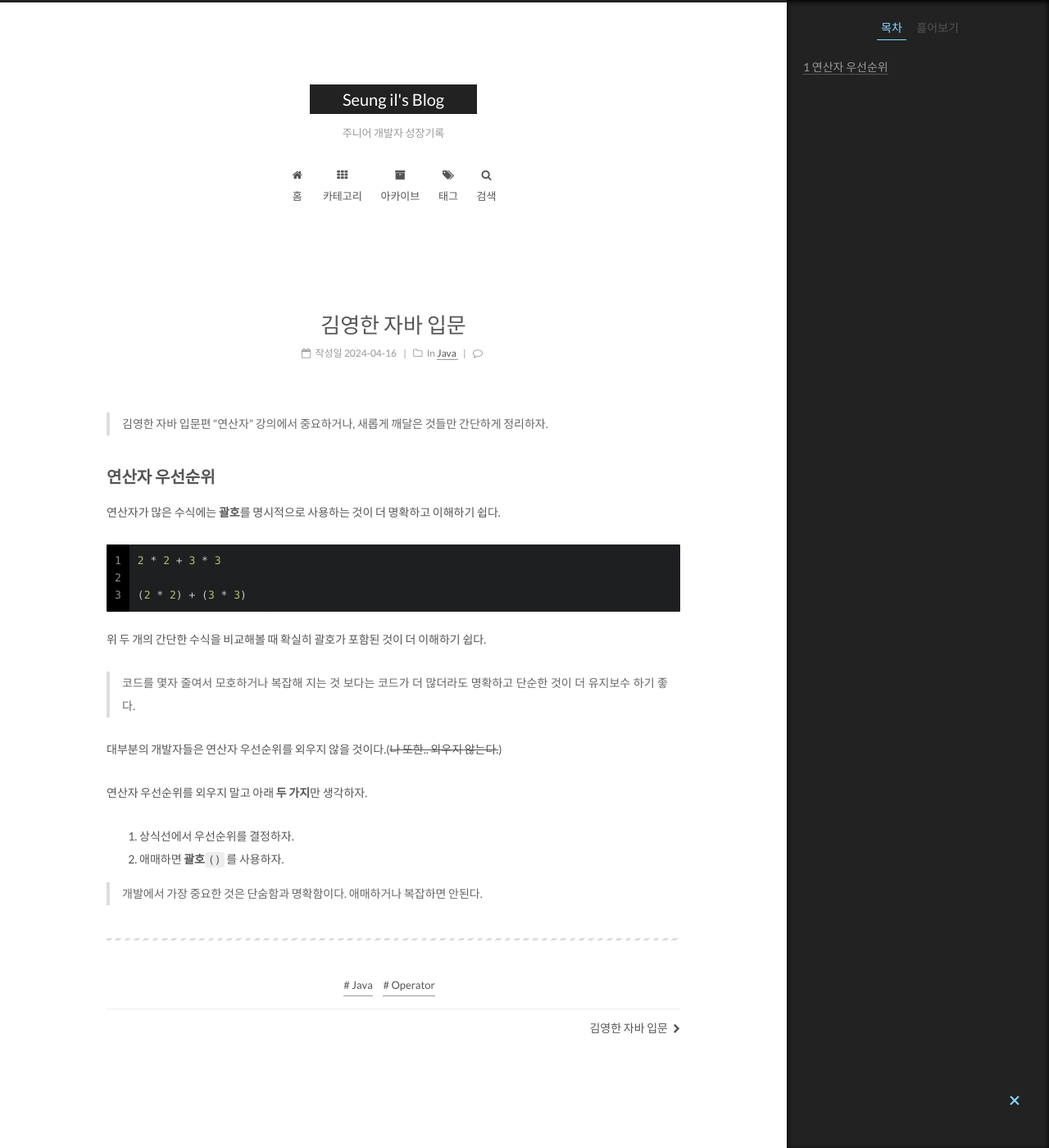
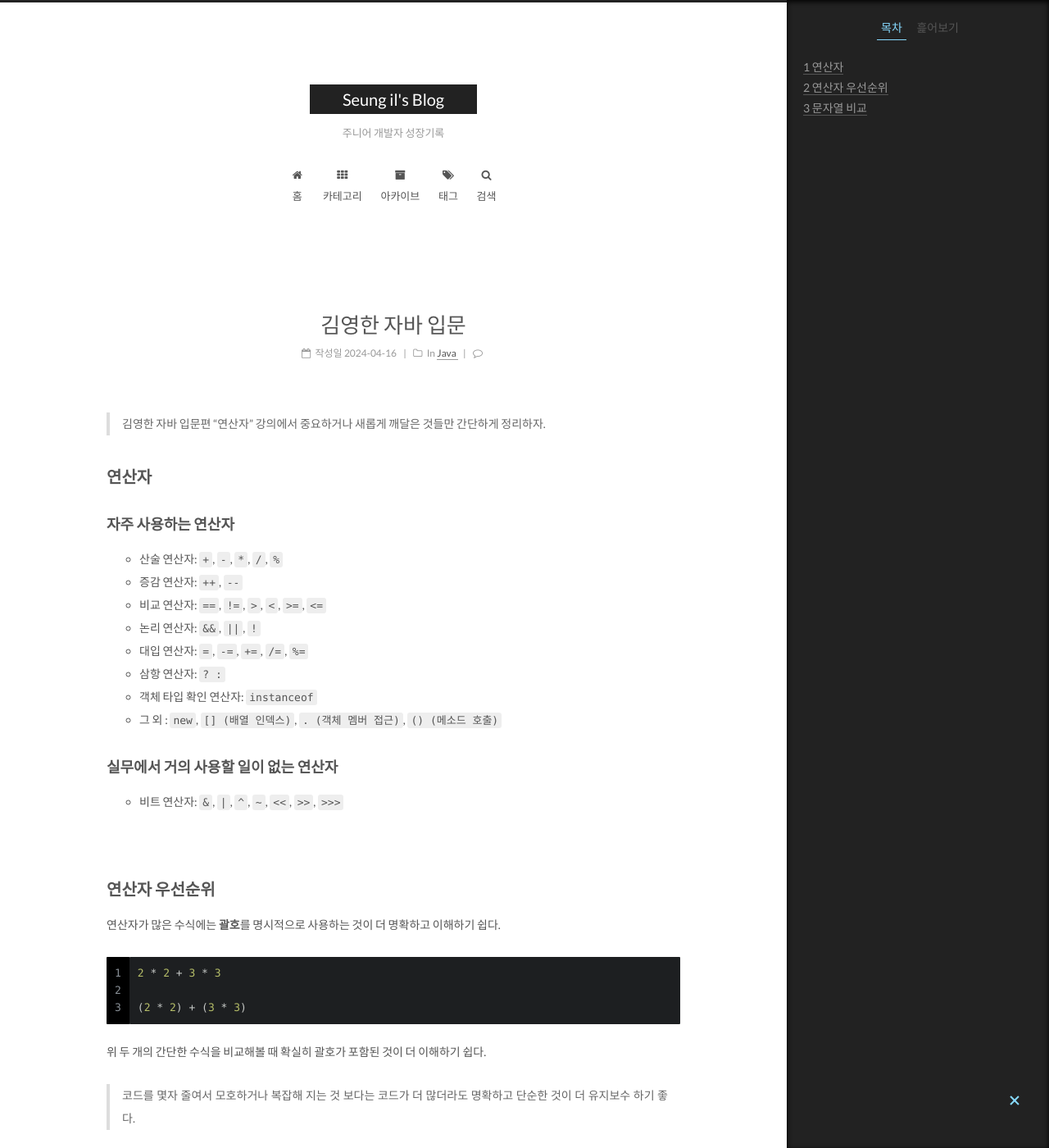
Before and after one commit to Seung-IL-Bang/Seung-IL-Bang.github.io, a Jekyll site: the page built from _posts/Java/2024-04-16-Java_Operator.md, in a window 1280 px wide and 1400 px high. Shown: the whole window at 82% size. Built offline with Jekyll 4.4.1, drawn with Linux system fonts in a browser that asks for light colours; comment, search, counter and statistics services are not loaded; some of the changed text lies outside the part shown.

Commit message:
2024-04-20

````diff
--- a/_posts/Java/2024-04-16-Java_Operator.md
+++ b/_posts/Java/2024-04-16-Java_Operator.md
@@ -10,9 +10,26 @@ tags:
 
 ---
 
-> 김영한 자바 입문편 "연산자" 강의에서 중요하거나, 새롭게 깨달은 것들만 간단하게 정리하자.
+> 김영한 자바 입문편 "연산자" 강의에서 중요하거나 새롭게 깨달은 것들만 간단하게 정리하자.
 
 <!-- more -->
+
+## 연산자
+
+### 자주 사용하는 연산자
+- 산술 연산자: `+`, `-`, `*`, `/`, `%`
+- 증감 연산자: `++`, `--`
+- 비교 연산자: `==`, `!=`, `>`, `<`, `>=`, `<=`
+- 논리 연산자: `&&`, `||`, `!`
+- 대입 연산자: `=`, `-=`, `+=`, `/=`, `%=`
+- 삼항 연산자: `? :`
+- 객체 타입 확인 연산자: `instanceof`
+- 그 외 : `new`, `[] (배열 인덱스)`, `. (객체 멤버 접근)`, `() (메소드 호출)`
+
+### 실무에서 거의 사용할 일이 없는 연산자
+- 비트 연산자: `&`, `|`, `^`, `~`, `<<`, `>>`, `>>>`
+
+<br>
 
 ## 연산자 우선순위
 
@@ -35,5 +52,26 @@ tags:
 
 > 개발에서 가장 중요한 것은 단숨함과 명확함이다. 애매하거나 복잡하면 안된다.
 
+<br>
+
+## 문자열 비교
+문자열이 같은지 비교할 때는 `==` 이 아니라 `.equals()` 메서드를 사용해야 한다. `==` 를 사용하면 성공할 때도 있지만 실패할 때도 있다.
+
+```java
+String str1 = "hello";
+String str2 = "hello";
+
+System.out.println(str1 == str2) // true
+System.out.println(str1.equals(str2)) // true
+
+String str3 = new String("hello");
+String str4 = new String("hello");
+
+System.out.println(str3 == str4) // false
+System.out.println(str3.equals(str4)) // true
+```
+문자열 리터럴 값 비교시에는 `==` 으로도 괜찮지만, 문자열 객체를 비교할 때는 예상치 못 한 결과가 나오게 된다. 각각 다른 객체를 가리키고 있기 때문이다.
+
+> ✅ `equals()`를 사용하면 문자열의 **실제 내용을 비교**하여 일치 여부를 확인할 수 있으므로, 예상치 못한 결과나 버그를 방지하고 정확한 비교를 할 수 있다.
 
 ---
````
